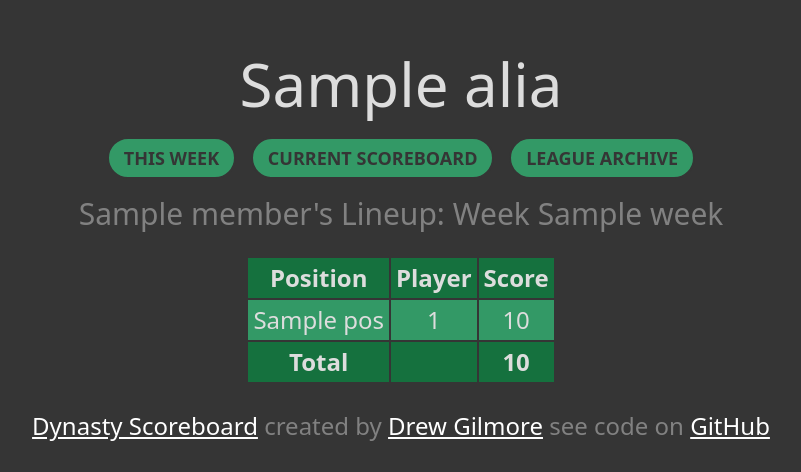
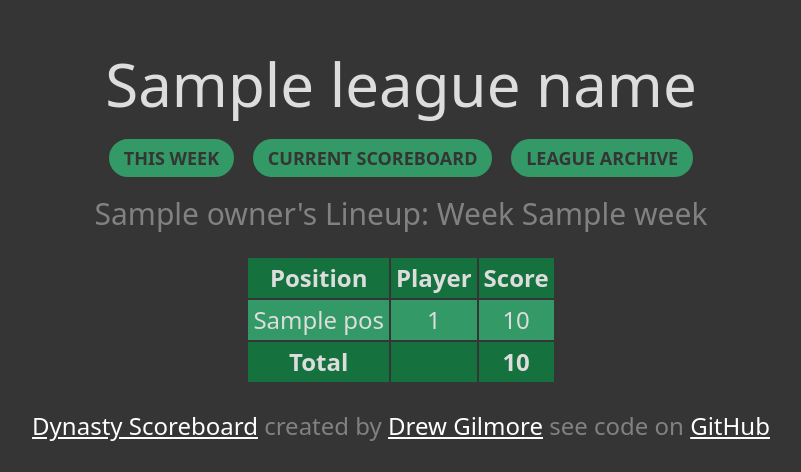
Before and after one commit to drewpgilmore/dynasty, a Flask app: template templates/lineup.html in a window 1280 px wide. Shown: the top 472 px of the page, without its empty margins (239-1040 px from the left). Run offline with Flask 2, Linux system fonts and the light colour scheme; the template is opened without the code that fills it: most values are stand-ins (such as "Sample title", 1, 10 or a date in 2020); parts of the project's set-up code (start-up, migrations or seed data) failed here and were passed over.

Commit message:
remove alias from templates

```diff
--- a/templates/archive.html
+++ b/templates/archive.html
@@ -54,7 +54,7 @@
   </thead>
   {% for key, value in scores.items() %}
   <tr>
-    <td><a href="{{ url_for('displayLineup', owner=key, year=year, week=week) }}">{{ alias["members"][key] }}</td>
+    <td><a href="{{ url_for('displayLineup', owner=key, year=year, week=week) }}">{{ key }}</td>
     <td>{{ value }}</td>
   </tr>
   {% endfor %}
--- a/templates/base.html
+++ b/templates/base.html
@@ -11,7 +11,7 @@
   </head>
   <body>
     <section class="container" id="top-section">
-      <h1 id="league-name" >{{ alias["league_name"] }}</h1>
+      <h1 id="league-name" >{{ league_name }}</h1>
       <div class="links">
         <a class="menu-btn" role="button" href="{{ url_for('scores') }}">This Week</a>
         <a class="menu-btn" role="button" href="{{ url_for('scoreboard') }}">Current Scoreboard</a>
--- a/templates/lineup.html
+++ b/templates/lineup.html
@@ -4,7 +4,7 @@
 {% endblock %}
 
 {% block body %}
-<h4 class="tag-line">{{ alias["members"][owner] }}'s Lineup: Week {{ week }}</h4>
+<h4 class="tag-line">{{ owner }}'s Lineup: Week {{ week }}</h4>
 <table class="lineup">
     <thead>
       <th>Position</th>
--- a/templates/scoreboard.html
+++ b/templates/scoreboard.html
@@ -34,7 +34,7 @@
     <tbody>
         {% for key, value in scoreboardTable.iterrows() %}
         <tr>
-            <td class="owner">{{ alias["members"][key] }}</td>
+            <td class="owner">{{ key }}</td>
             {% for col in columns %}
                 {% if col == "Total" or col == "Points For"%}
                     <td class="owner">{{ value[col] }}</td>
--- a/templates/scores.html
+++ b/templates/scores.html
@@ -10,7 +10,7 @@
     <tbody>
     {% for key, value in scores.items() %}
     <tr>
-        <td><a href="{{ url_for('displayLineup', owner=key, year=year, week=week) }}">{{ alias["members"][key] }}</td>
+        <td><a href="{{ url_for('displayLineup', owner=key, year=year, week=week) }}">{{ key }}</td>
         <td>{{ value }}</td>
     </tr>
     {% endfor %}
```
